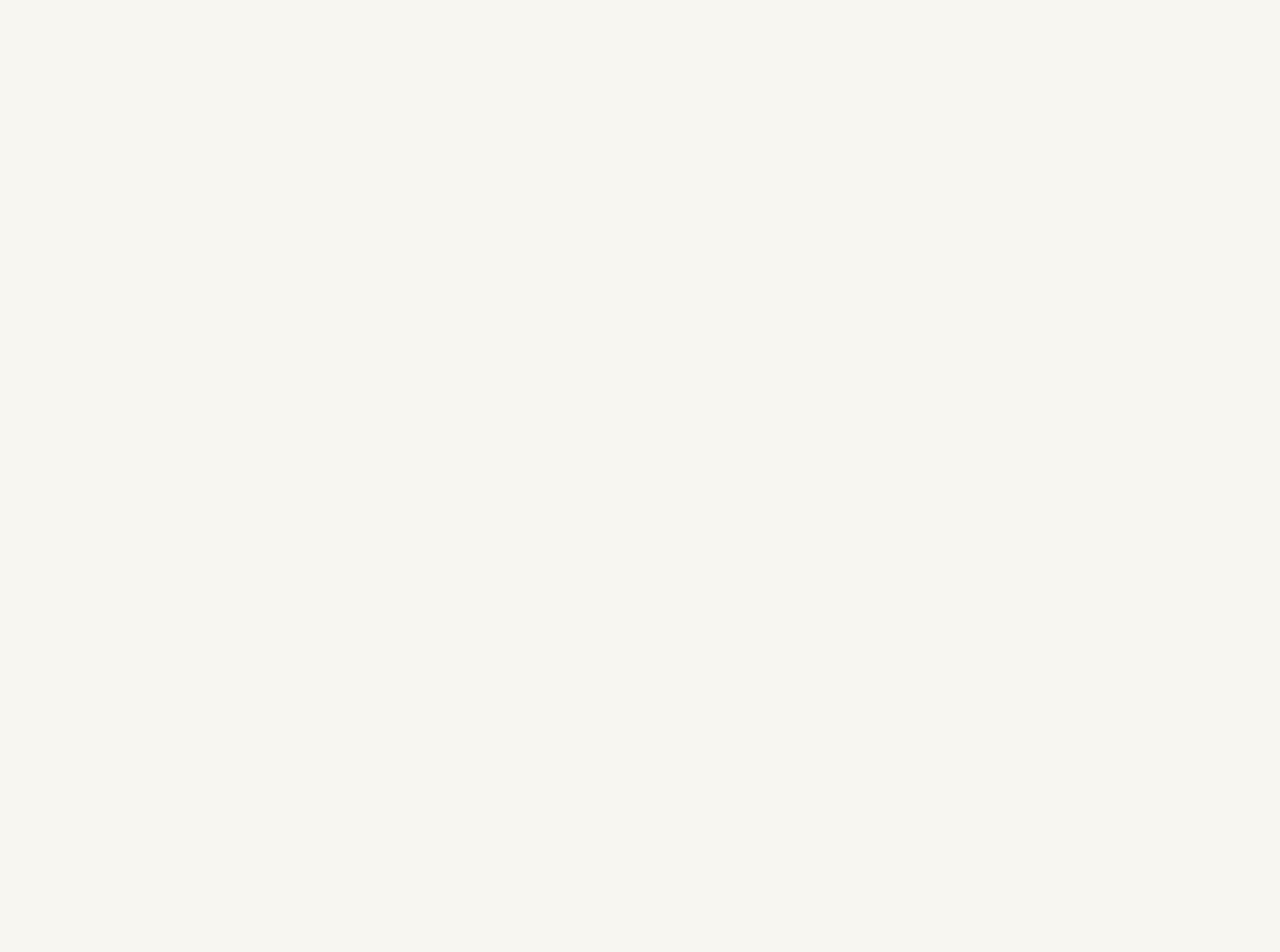
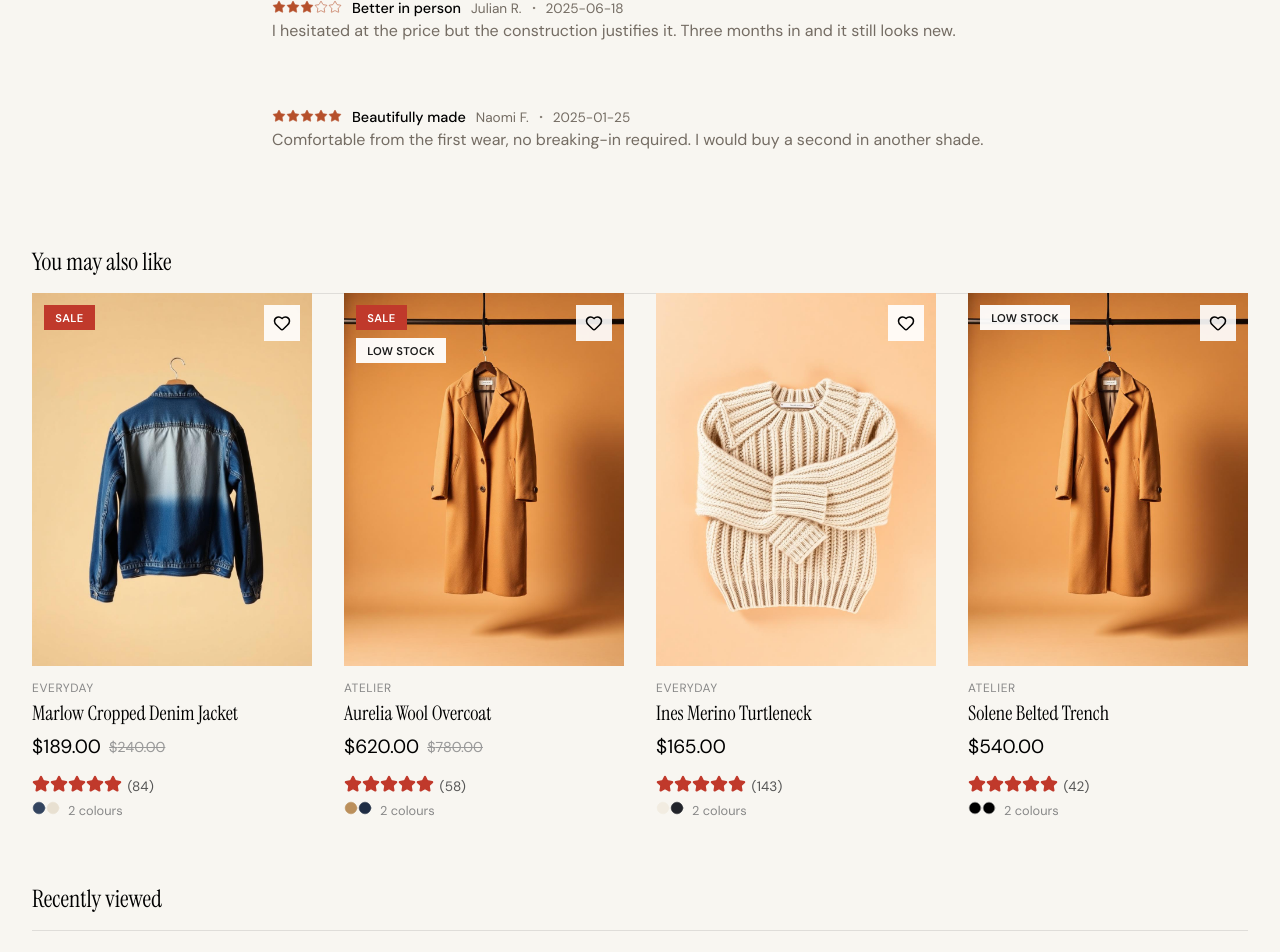
Before and after one commit to gafs-codex/meridian, a React (Vite) app: page /products/p1 in a window 1280 px wide. Shown: the part 1040-1992 px from the top of the page. Before the commit the page ends 991 px from the top, so only its background shows below. Built offline with nearby package versions, Linux system fonts and the light colour scheme.

Commit message:
favorties page

```diff
--- a/src/App.jsx
+++ b/src/App.jsx
@@ -4,12 +4,15 @@ import ShopLayout from './layout/ShopLayout'
 import Home from './pages/Home'
 import Shop from './pages/Shop'
 import ProductDetailsPage from './pages/ProductDetailsPage'
+import Favorites from './pages/Favorites'
+import { FavoritesProvider } from './context/FavoritesContext'
 
 function App() {
 
 
   return (
     <>
+      <FavoritesProvider>
         <BrowserRouter>
           <Routes>
             <Route path='/' element={<ShopLayout />}>
@@ -17,9 +20,11 @@ function App() {
               <Route path='shop' element={<Shop />} />
               <Route path='shop/:category' element={<Shop />} />
               <Route path="/products/:id" element={<ProductDetailsPage />} />
+              <Route path='favorites' element={<Favorites />} />
             </Route>
           </Routes>
         </BrowserRouter>
+      </FavoritesProvider>
     </>
   )
 }
--- a/src/components/Navbar.jsx
+++ b/src/components/Navbar.jsx
@@ -1,8 +1,12 @@
 import { Search, Heart, User, ShoppingBag, Menu } from 'lucide-react';
 import { NavLink } from 'react-router-dom';
+import { useFavorites } from '../context/FavoritesContext';
+
 import '../styles/index.css'
 
 export default function Navbar() {
+    const { favorites } = useFavorites();
+
     return (
         <header>
             <p>Complimentary shipping on orders over $150 — code MERIDIAN10 for 10% off</p>
@@ -15,7 +19,9 @@ export default function Navbar() {
                     </button>
                 </div>
 
-                <h1>Meridian</h1>
+                <NavLink to="/" style={{ color: "black", textDecoration: "none" }}>
+                    <h1>Meridian</h1>
+                </NavLink>
                 <nav>
                     <ul>
                         <li>
@@ -63,9 +69,10 @@ export default function Navbar() {
                         </NavLink>
                     </button>
 
-                    <button>
-                        <NavLink className="nav-links">
+                    <button className='nav-icon-btn'>
+                        <NavLink className="nav-links" to="/favorites">
                             <Heart strokeWidth={1.5} size={20} />
+                            {favorites.length > 0 && <span className="favorites-count">{favorites.length}</span>}
                         </NavLink>
                     </button>
 
--- /dev/null
+++ b/src/context/FavoritesContext.jsx
@@ -0,0 +1,43 @@
+import { createContext, useContext, useState, useEffect } from "react";
+const FavoritesContext = createContext()
+const STORAGE_KEY = "favorites"
+
+
+export function FavoritesProvider({ children }) {
+    const [favorites, setFavorites] = useState(() => {
+        try {
+            const stored = localStorage.getItem(STORAGE_KEY);
+            return stored ? JSON.parse(stored) : [];
+        }
+        catch {
+            return [];
+        }
+    })
+
+
+    useEffect(() => {
+        localStorage.setItem(STORAGE_KEY, JSON.stringify(favorites))
+    }, [favorites])
+
+    function toggleFavorites(productId) {
+        setFavorites((prev) => {
+            return prev.includes(productId) ? prev.filter(id => id !== productId) : [...prev, productId]
+        })
+    }
+    function isFavorites(ProductId) {
+        return favorites.includes(ProductId)
+    }
+    return (
+        <FavoritesContext.Provider value={{ favorites, toggleFavorites, isFavorites }}>
+            {children}
+        </FavoritesContext.Provider>
+    )
+}
+
+export function useFavorites() {
+    const context = useContext(FavoritesContext);
+    if (!context) {
+        throw new Error("useFavorites must be used within a FavoritesProvider");
+    }
+    return context;
+}
--- /dev/null
+++ b/src/pages/Favorites.jsx
@@ -0,0 +1,16 @@
+import { useFavorites } from "../context/FavoritesContext"
+import prdoucts from '../data/products.json'
+import FeaturedCard from "../ui/FeaturedCard"
+import { NavLink } from "react-router-dom"
+export default function Favorites() {
+    const { favorites } = useFavorites()
+
+    const favoriteProduct = favorites.map((favorite) => {
+        return prdoucts.find(product => product.id === favorite)
+    }).filter(Boolean)
+    return (
+        <div>
+
+        </div>
+    )
+}
--- a/src/pages/ProductDetailsPage.jsx
+++ b/src/pages/ProductDetailsPage.jsx
@@ -1,25 +1,53 @@
-import { Heart, Minus, Plus, Star } from "lucide-react"
-import { useState } from "react"
+import { Heart, Minus, Plus, Star, Dot } from "lucide-react"
+import { useState, useMemo, useEffect } from "react"
 import { useParams, NavLink } from "react-router-dom"
 import products from '../data/products.json'
 import reviews from '../data/reviews.json'
+import FeaturedCard from "../ui/FeaturedCard"
+import { addRecentlyViewed, getRecentlyViewed } from "../utils/recentlyViewed"
+import { useFavorites } from "../context/FavoritesContext"
 
 export default function ProductDetailsPage() {
+    const { isFavorites, toggleFavorites } = useFavorites();
     const { id } = useParams()
-    const [amount, setAmount] = useState(1)
 
     const product = products.find(product => String(product.id) === id)
+    const productReviewData = reviews.find(review => review.productId === id)
+    const productReviews = productReviewData ? productReviewData.reviews : []
+    const favorited = product ? isFavorites(product.id) : false;
 
-    const productReviews = reviews.filter(review => String(review.productId) === id)
-
+    const [amount, setAmount] = useState(1)
     const [selectedColor, setSelectedColor] = useState(product?.colors[0])
     const [selectedSize, setSelectedSize] = useState(null)
     const [selectedImage, setSelectedImage] = useState(0)
+    const [recentlyViewedIds, setRecentlyViewedIds] = useState([]);
+
+    const relatedProducts = useMemo(
+        () => products.filter((p) => p.category === product.category && p.id !== product.id).slice(0, 4),
+        [product]
+    )
+
+    useEffect(() => {
+        if (!product) return;
+
+        addRecentlyViewed(product.id);
+        setRecentlyViewedIds(getRecentlyViewed());
+    }, [product]);
+
+
+    const recentlyViewedProducts = useMemo(
+        () => recentlyViewedIds
+            .map((pid) => products.find((p) => p.id === pid))
+            .filter((p) => p && p.id !== product?.id), // don't show the current product itself
+        [recentlyViewedIds, product]
+    );
+
 
     if (!product) return <p>Product not found.</p>
 
     const increment = () => setAmount((prev) => prev + 1)
     const decrement = () => setAmount((prev) => (prev > 1 ? prev - 1 : 1))
+
 
     return (
         <>
@@ -53,6 +81,7 @@ export default function ProductDetailsPage() {
                                 size={16}
                                 fill={i < Math.round(product.rating) ? "#b6502b" : "none"}
                                 stroke="#b6502b"
+                                strokeWidth={1}
                             />
                         ))}
                         <span className="rating-text">
@@ -111,8 +140,8 @@ export default function ProductDetailsPage() {
 
                         <button className="add-to-bag">Add to bag</button>
 
-                        <button className="wishlist-btn-p">
-                            <Heart size={18} />
+                        <button onClick={() => toggleFavorites(product.id)} className="wishlist-btn-p">
+                            <Heart size={18} fill={favorited ? "#b6502b" : "transparent"} stroke={favorited ? "#b6502b" : "black"} />
                         </button>
                     </div>
 
@@ -133,6 +162,7 @@ export default function ProductDetailsPage() {
                                     size={16}
                                     fill={i < Math.round(product.rating) ? "#b6502b" : "none"}
                                     stroke="#b6502b"
+                                    strokeWidth={1}
                                 />
                             ))}
                         </span>
@@ -143,22 +173,55 @@ export default function ProductDetailsPage() {
                             <li key={review.id} className="review-item">
                                 <div className="review-header">
                                     <div className="review-stars">
+                                        <span>
                                             {Array.from({ length: 5 }, (_, i) => (
                                                 <Star
                                                     key={i}
                                                     size={14}
                                                     fill={i < review.rating ? "#b6502b" : "none"}
                                                     stroke="#b6502b"
+                                                    strokeWidth={1}
                                                 />
                                             ))}
+                                        </span>
+                                        <p className="review-title">{review.title}</p>
+                                        <span className="review-author">{review.author} <Dot strokeWidth={0.2} color="#746c63" fill="#746c63" /> {review.date}</span>
                                     </div>
-                                    <span className="review-author">{review.author}</span>
+                                    <p className="review-comment">{review.body}</p>
                                 </div>
-                                <p className="review-comment">{review.comment}</p>
                             </li>
                         ))}
                     </ul>
                 </div>
+            </section>
+
+            <section className="others">
+                <div className="others-header">
+                    <h2>You may also like</h2>
+                </div>
+
+
+                <div className="others-main">
+                    {relatedProducts.slice(0, 4).map((p) => (
+                        <FeaturedCard key={p.id} product={p} />
+                    ))}
+                </div>
+            </section>
+
+
+            <section className="others">
+                <div className="others-header">
+                    <h2>Recently viewed</h2>
+                </div>
+
+                {recentlyViewedProducts.length > 0 && (
+                    <div className="others-main">
+                        {recentlyViewedProducts.map((p) => (
+                            <FeaturedCard key={p.id} product={p} />
+                        ))}
+                    </div>
+                )}
+
             </section>
         </>
     )
--- a/src/styles/index.css
+++ b/src/styles/index.css
@@ -495,6 +495,7 @@ footer {
     align-items: center;
     gap: 0.5rem;
     font-family: "DM Sans", sans-serif;
+    margin-bottom: 1rem;
 
 }
 
@@ -904,9 +905,8 @@ label {
     display: flex;
     align-items: center;
     gap: 0.6rem;
-    font-size: 1.5rem;
+    font-size: 1.2rem;
     font-weight: 400;
-    margin-bottom: 1rem;
 }
 
 .compare-price {
@@ -1062,13 +1062,88 @@ label {
 
 }
 
-.star-head span,
-p {
+.star-head>span {
     margin-top: 0.5rem;
 }
+
 
 .star-head p {
     color: #746c63;
     font-family: "DM Sans", sans-serif;
     font-size: 0.85rem;
+    margin-top: 0.5rem;
 }
+
+.reviews-list {
+    list-style-type: none;
+}
+
+.reviews-list li:first-child {
+    margin-top: 0rem;
+    padding-bottom: 2rem;
+}
+
+.reviews-list li {
+    margin-top: 2rem;
+    padding-bottom: 2rem;
+}
+
+.review-stars {
+    display: flex;
+    align-items: center;
+    gap: 0.625rem;
+}
+
+.review-title {
+    margin: 0;
+    font-weight: 500;
+    font-size: 0.9rem;
+}
+
+.review-author {
+    display: flex;
+    align-items: center;
+    color: #746c63;
+    font-size: 0.85rem;
+}
+
+.review-comment {
+    color: #746c63;
+}
+
+.others {
+    padding: 0rem 2rem 4rem;
+}
+
+.others-header {
+    padding-bottom: 1rem;
+    box-shadow: 0 1px 0 0 rgba(0, 0, 0, 0.1);
+}
+
+.others-main {
+    margin-top: 2.5rem;
+    display: grid;
+    grid-template-columns: repeat(4, 1fr);
+    gap: 2rem;
+    max-width: 1400px;
+    margin: 0 auto;
+}
+
+.nav-icon-btn {
+    position: relative;
+}
+
+.favorites-count {
+    position: absolute;
+    top: -6px;
+    right: -6px;
+    background: #c0392b;
+    color: #fff;
+    font-size: 0.65rem;
+    width: 16px;
+    height: 16px;
+    display: flex;
+    align-items: center;
+    justify-content: center;
+    border-radius: 50%;
+}
--- a/src/ui/FeaturedCard.jsx
+++ b/src/ui/FeaturedCard.jsx
@@ -1,7 +1,11 @@
 import { Link } from "react-router-dom"
 import { Heart, Star, Circle } from "lucide-react"
+import { useFavorites } from "../context/FavoritesContext";
 
 export default function FeaturedCard({ product }) {
+    const { isFavorites, toggleFavorites } = useFavorites()
+    const favorited = isFavorites(product.id)
+
     const COLOR_MAP = {
         Oat: "#ded1bb",
         Charcoal: "#3d3d3c",
@@ -34,8 +38,14 @@ export default function FeaturedCard({ product }) {
 
                 <img src={product.images} alt={product.name} />
 
-                <button className="wishlist-btn" onClick={(e) => e.preventDefault()}>
-                    <Heart size={18} />
+                <button className="wishlist-btn"
+                    onClick={(e) => {
+                        e.preventDefault()
+                        e.stopPropagation()
+                        toggleFavorites(product.id)
+                    }}
+                >
+                    <Heart size={18} fill={favorited ? "#b6502b" : "transparent"} stroke={favorited ? "#b6502b" : "black"} />
                 </button>
             </div>
 
--- /dev/null
+++ b/src/utils/recentlyViewed.js
@@ -0,0 +1,17 @@
+const STORAGE_KEY = "recentlyViewed";
+const MAX_ITEMS = 4;
+
+export function getRecentlyViewed() {
+    try {
+        const stored = localStorage.getItem(STORAGE_KEY);
+        return stored ? JSON.parse(stored) : [];
+    } catch {
+        return [];
+    }
+}
+
+export function addRecentlyViewed(productId) {
+    const current = getRecentlyViewed();
+    const updated = [productId, ...current.filter((id) => id !== productId)].slice(0, MAX_ITEMS);
+    localStorage.setItem(STORAGE_KEY, JSON.stringify(updated));
+}
```
Lines whose indentation alone changed are shown as unchanged.
